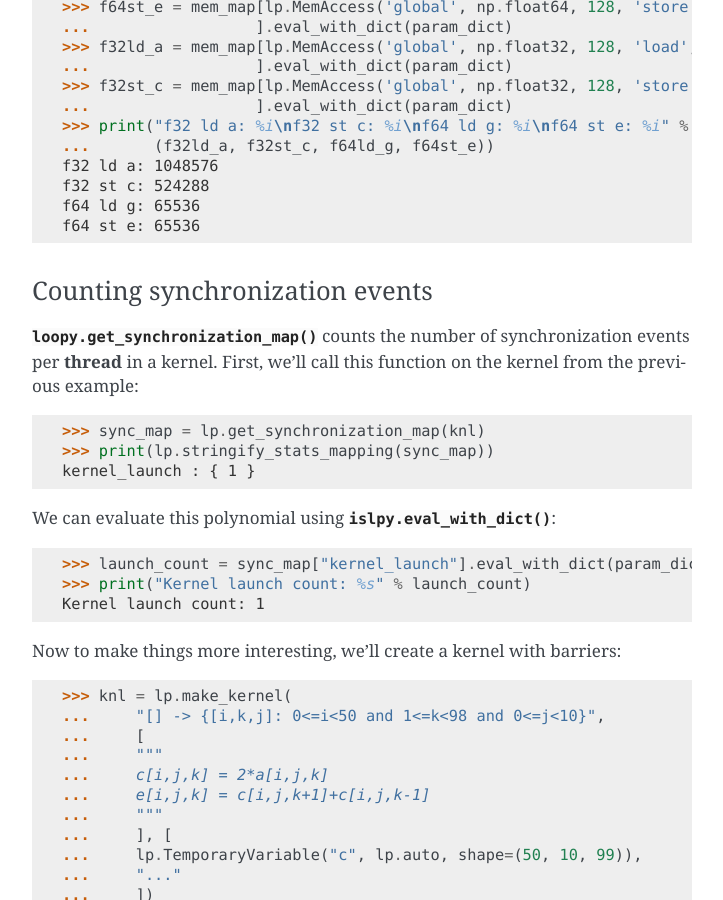
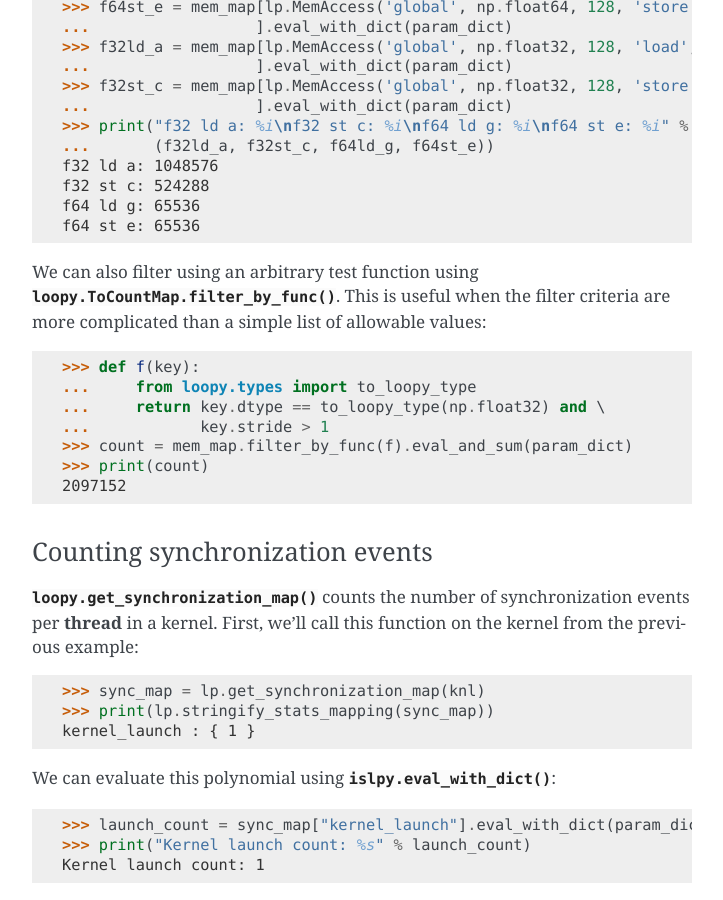
Before and after one commit to inducer/loopy, a Sphinx documentation site: the page built from doc/tutorial.rst, in a window 1280 px wide and 900 px high, scrolled down 28072 px. Shown: the whole window, without its empty margins (388-1111 px from the left). Built offline with Sphinx 7.4.7, drawn with Linux system fonts in a browser that asks for light colours.

Commit message:
added filter_by_func example to tutorial

```diff
--- a/doc/tutorial.rst
+++ b/doc/tutorial.rst
@@ -1500,6 +1500,20 @@ changed:
     f64 ld g: 65536
     f64 st e: 65536
 
+We can also filter using an arbitrary test function using
+:func:`loopy.ToCountMap.filter_by_func`. This is useful when the filter
+criteria are more complicated than a simple list of allowable values:
+
+.. doctest::
+
+    >>> def f(key):
+    ...     from loopy.types import to_loopy_type
+    ...     return key.dtype == to_loopy_type(np.float32) and \
+    ...            key.stride > 1
+    >>> count = mem_map.filter_by_func(f).eval_and_sum(param_dict)
+    >>> print(count)
+    2097152
+
 Counting synchronization events
 ~~~~~~~~~~~~~~~~~~~~~~~~~~~~~~~
 
```
